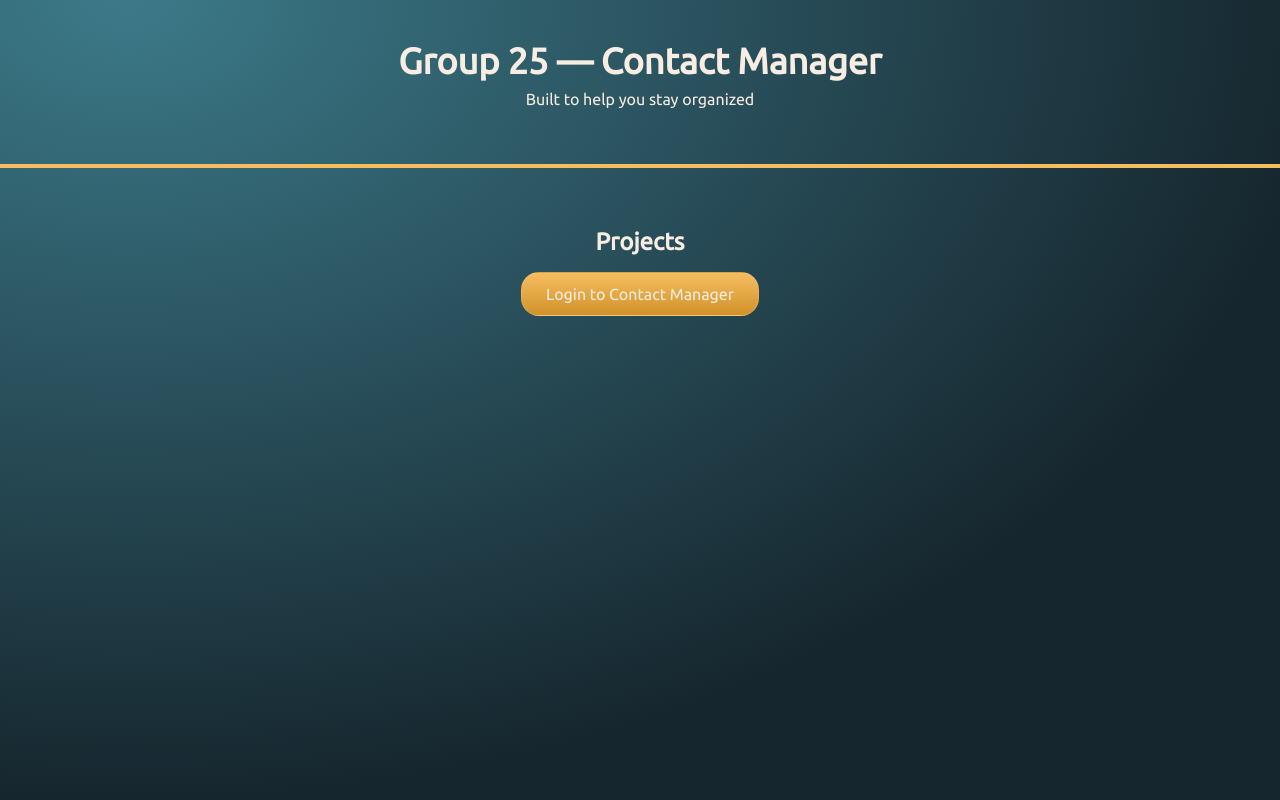
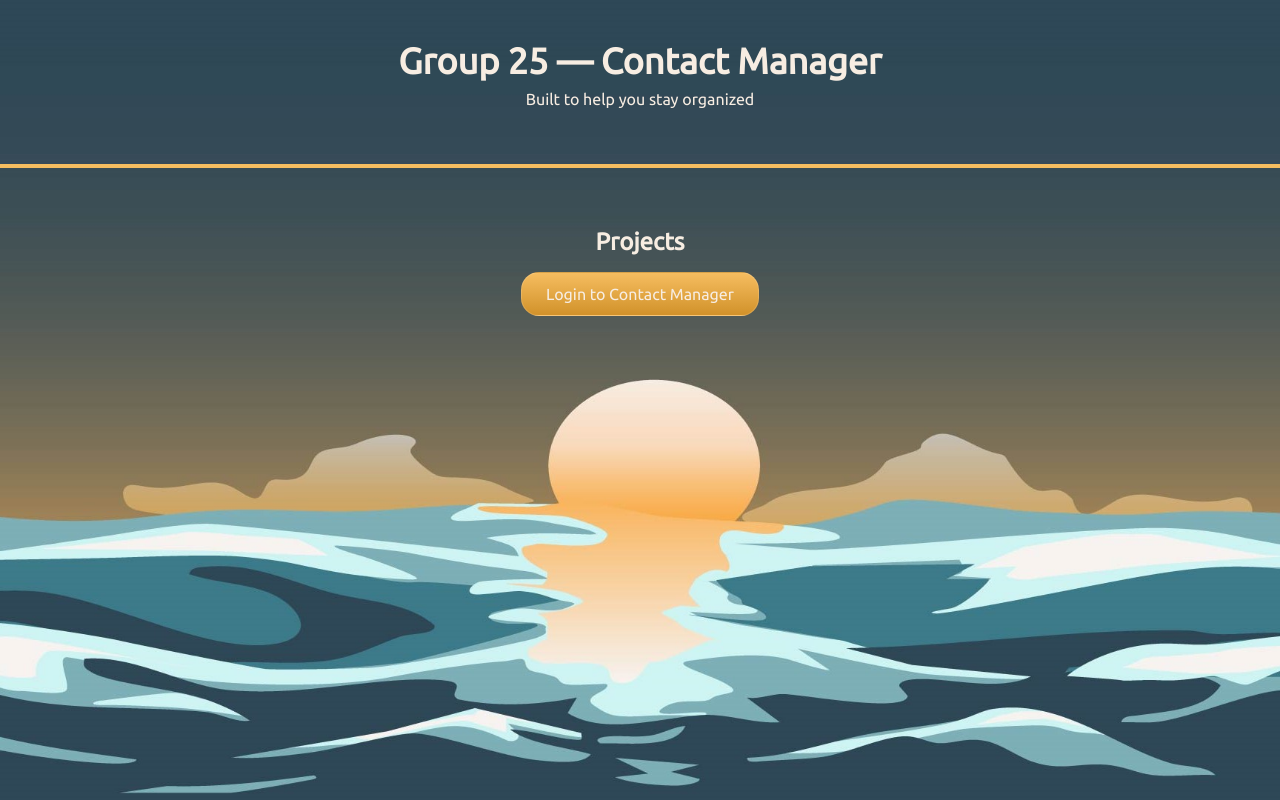
Before and after one commit to Nramyanaga/contact-manager, a PHP site: page / in a window 1280 px wide. Run offline with PHP 8.4, Linux system fonts and the light colour scheme.

Commit message:
added background image

```diff
--- a/css/styles.css
+++ b/css/styles.css
@@ -175,7 +175,10 @@ body {
    Homepage Styles
 ========================= */
 body.homepage {
-  background: radial-gradient(1200px 800px at 10% 0%, #3C7A89 0%, #16262E 100%);
+  background: url('../images/background.jpg');
+  background-position: center center;
+  background-size: cover;
+  background-attachment: fixed;
   color: var(--text);
   font-family: 'Ubuntu', sans-serif;
   margin: 0;
```
Also changed, not shown: images/background.jpg (added), images/background.png (deleted).
